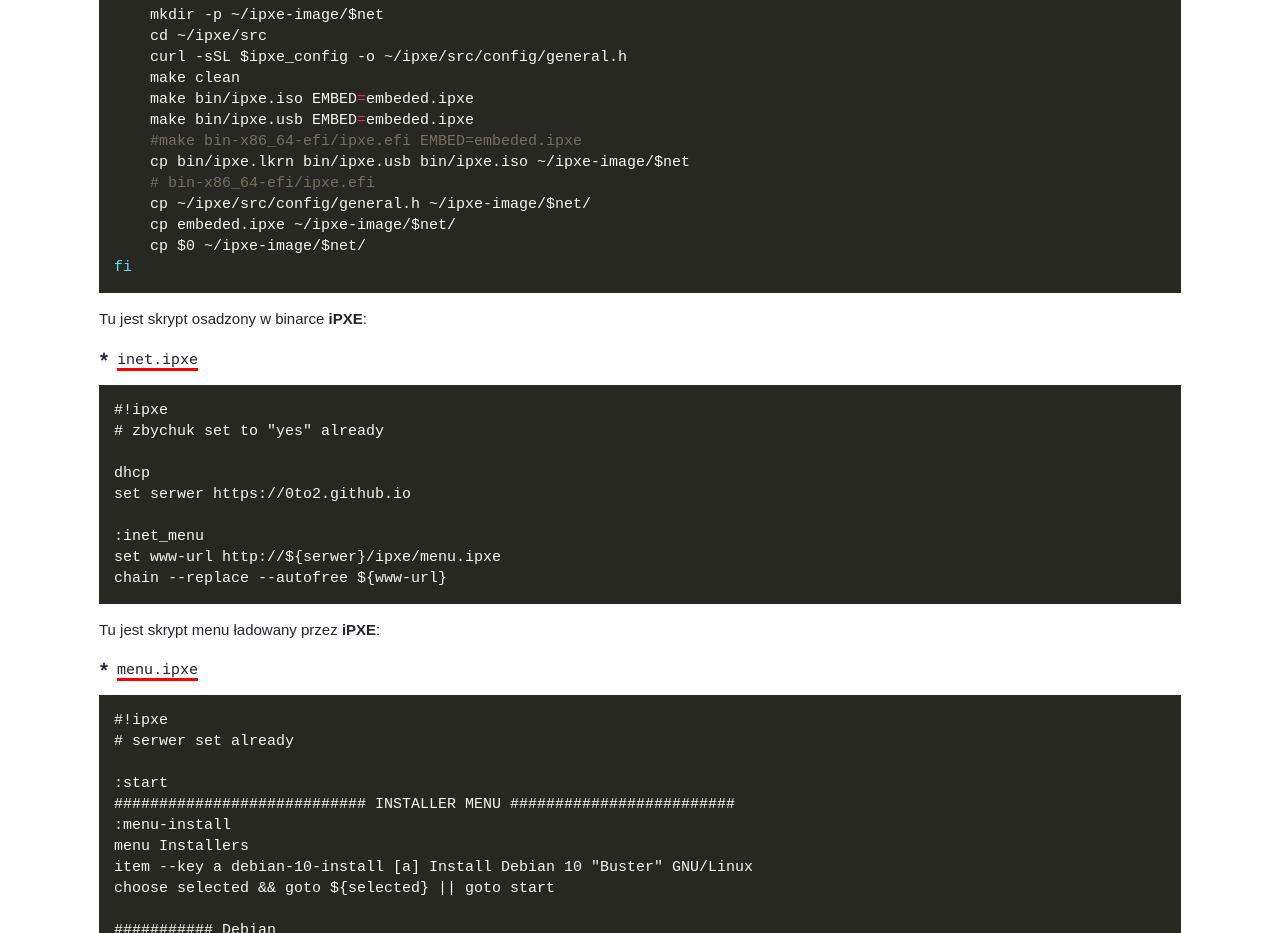
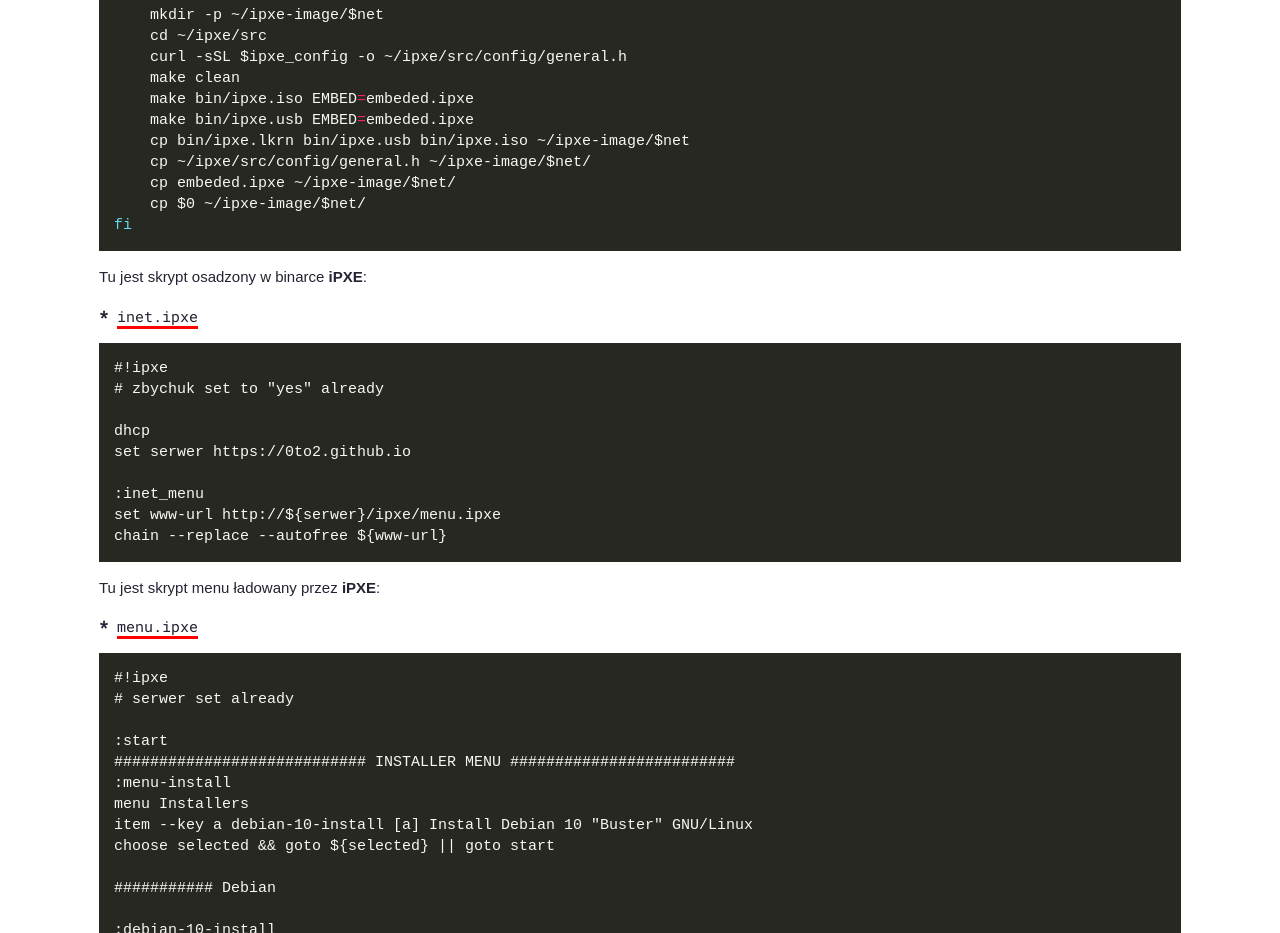
Before and after one commit to 0to2/0to2.github.io, a plain HTML site: page posts/it/ipxe/index.html in a window 1280 px wide. Shown: the part 4660-5593 px from the top of the page. Drawn offline with Linux system fonts and the light colour scheme.

Commit message:
rebuilding site śro, 29 kwi 2020, 04:28:07 CEST

```diff
--- a/posts/it/ipxe/index.html
+++ b/posts/it/ipxe/index.html
@@ -197,9 +197,7 @@ mkdir -p ipxe-image
     make clean
     make bin/ipxe.iso EMBED<span style="color:#f92672">=</span>embeded.ipxe
     make bin/ipxe.usb EMBED<span style="color:#f92672">=</span>embeded.ipxe
-    <span style="color:#75715e">#make bin-x86_64-efi/ipxe.efi EMBED=embeded.ipxe</span>
     cp bin/ipxe.lkrn bin/ipxe.usb bin/ipxe.iso ~/ipxe-image/$net
-    <span style="color:#75715e"># bin-x86_64-efi/ipxe.efi</span>
     cp ~/ipxe/src/config/general.h ~/ipxe-image/$net/
     cp embeded.ipxe ~/ipxe-image/$net/
     cp $0 ~/ipxe-image/$net/
```
